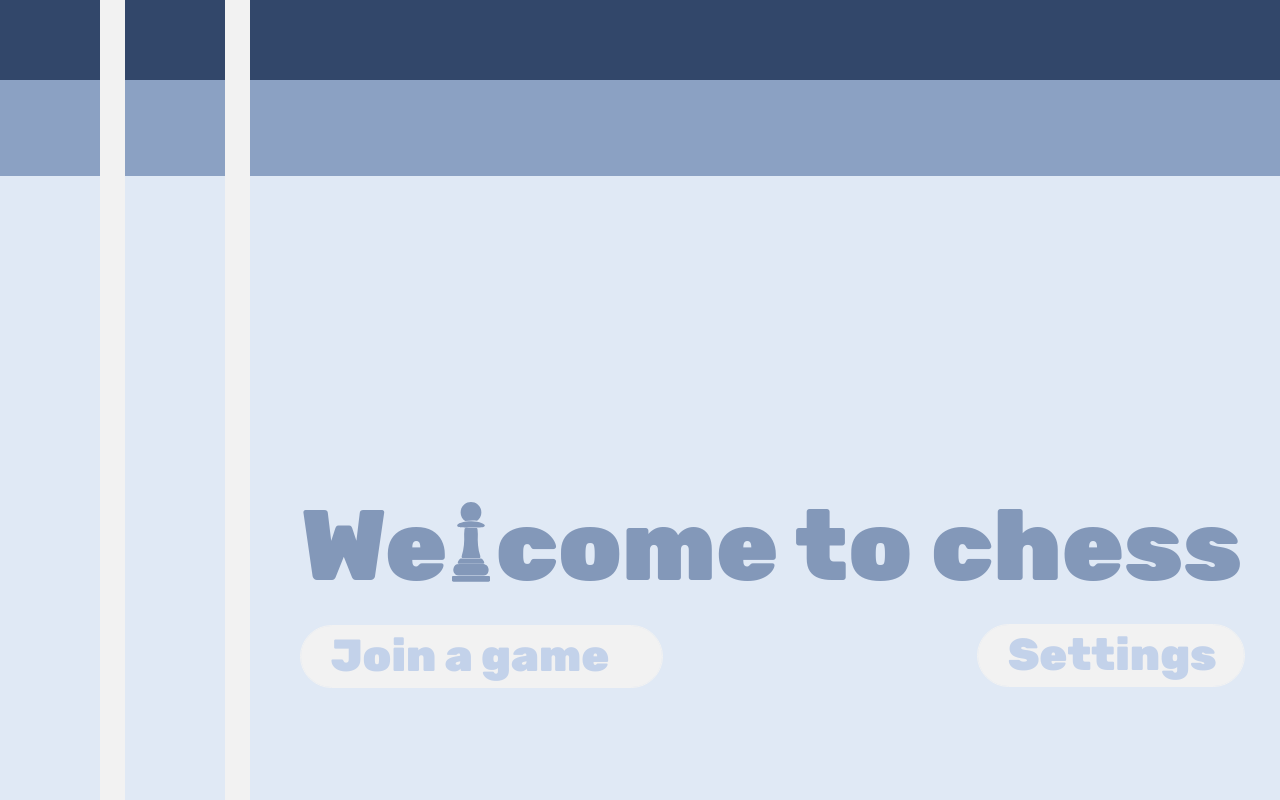
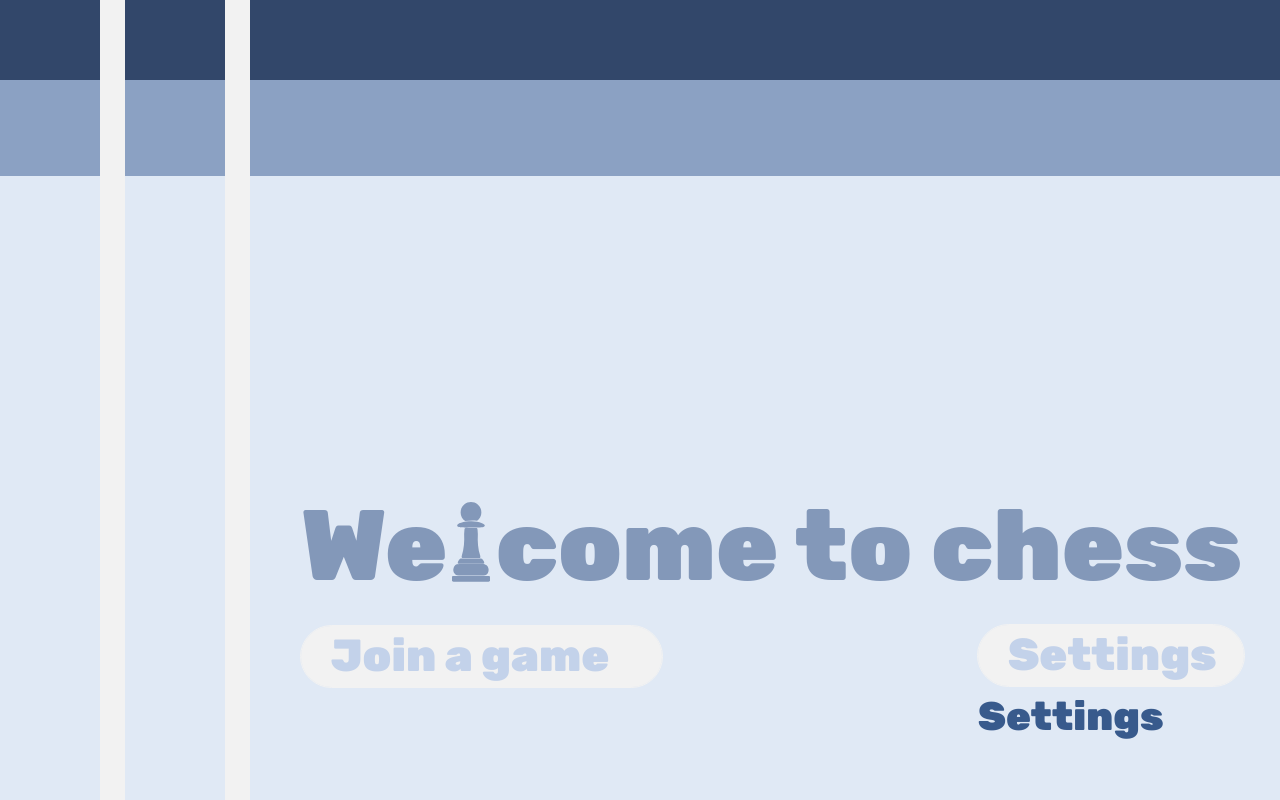
Before and after one commit to walshb421/chess, a Vue app: page / in a window 1280 px wide. Built offline with nearby package versions, Linux system fonts and the light colour scheme; no server answers.

Commit message:
Added settings component

```diff
--- a/src/components/Settings.vue
+++ b/src/components/Settings.vue
@@ -0,0 +1,6 @@
+<script setup>
+
+</script>
+<template>
+<h1>Settings</h1>
+</template>
--- a/src/components/Splash.vue
+++ b/src/components/Splash.vue
@@ -1,5 +1,6 @@
 <script setup>
 import Piece from './Piece.vue';
+import Settings from './Settings.vue';
 const props = defineProps(['start']);
 </script>
 <template>
@@ -28,7 +29,10 @@ const props = defineProps(['start']);
 
 <div class="button-settings">
     <a class="settings">Settings</a>
+    <Settings />
 </div>
 </div>
 
+
+
 </template>
```
